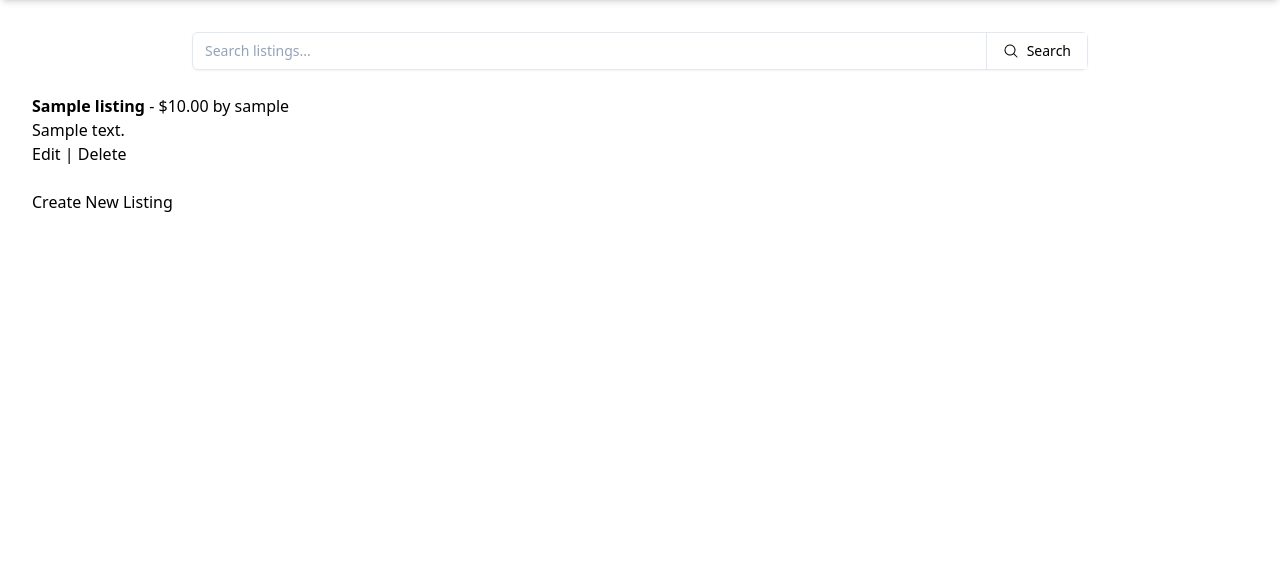
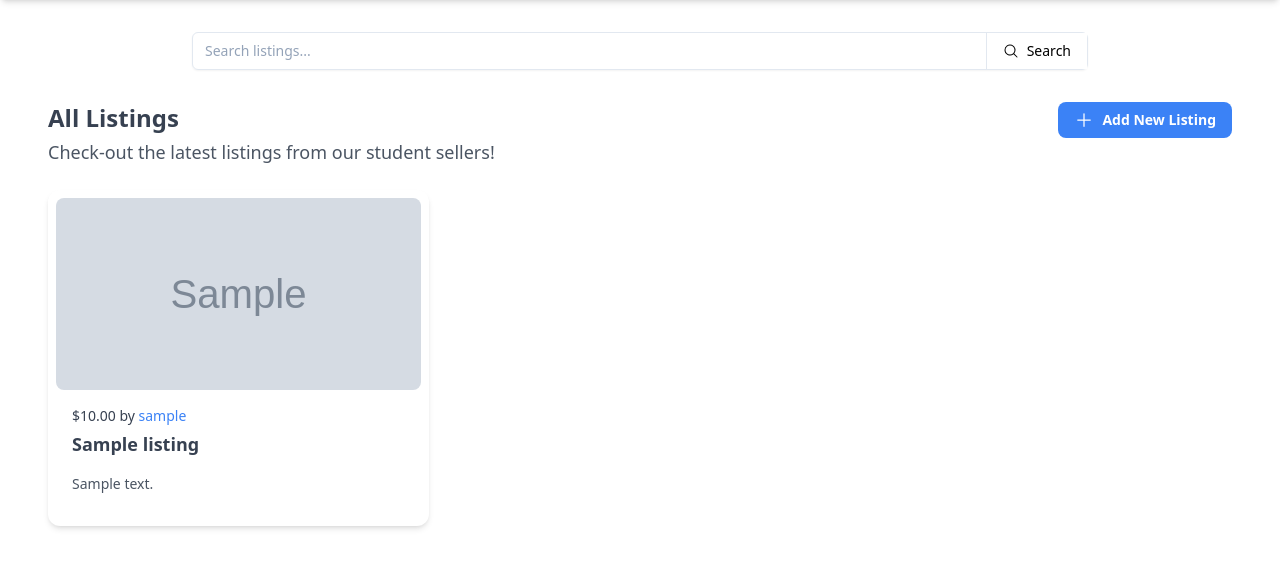
Before and after one commit to am-cid/hello-django, a Django app: page /home/ in a window 1280 px wide. Shown: the part 52-620 px from the top of the page. Run offline with Django 5.2, Linux system fonts and the light colour scheme; a user stored in the database is signed in; tables that the repository leaves empty hold one stand-in row (values such as "Sample post"); grey boxes marked "Sample" are stand-in pictures; parts of the project's set-up code (start-up, migrations or seed data) failed here and were passed over; some libraries are stand-ins or nearby versions.

Commit message:
Listings Page now available
- custom cards for product listings
- add listing button for logged in users

```diff
--- a/simple_crud/listings/templates/listings/home.html
+++ b/simple_crud/listings/templates/listings/home.html
@@ -4,55 +4,115 @@
 {% block content %}
 
 <!-- Search -->
-<form method="GET" action="{% url 'home' %}" class="w-full max-w-4xl mx-auto mb-6 mt-8">
-  <div class="flex items-center border border-slate-200 rounded-md shadow-sm hover:border-slate-300 focus-within:border-slate-400 transition duration-300">
+<form method="GET" action="{% url 'home' %}"
+  class="w-full max-w-4xl mx-auto mt-8">
+  <div
+    class="flex items-center border border-slate-200 rounded-md shadow-sm hover:border-slate-300 focus-within:border-slate-400 transition duration-300">
     <input
       type="text"
       name="q"
       value="{{ query }}"
       placeholder="Search listings..."
-      class="w-full bg-transparent placeholder:text-slate-400 text-slate-700 text-sm py-2 px-3 focus:outline-none"
-    />
-
+      class="w-full bg-transparent placeholder:text-slate-400 text-slate-700 text-sm py-2 px-3 focus:outline-none" />
     <button
       type="submit"
-      class="flex items-center bg-white py-2 px-4 border-l border-slate-200 text-black text-sm font-medium hover:bg-gray-100 focus:bg-gray-200 focus:outline-none transition duration-300"
-    >
-      <svg xmlns="http://www.w3.org/2000/svg" viewBox="0 0 24 24" fill="currentColor" class="w-4 h-4 mr-2 text-black">
-        <path fill-rule="evenodd" d="M10.5 3.75a6.75 6.75 0 1 0 0 13.5 6.75 6.75 0 0 0 0-13.5ZM2.25 10.5a8.25 8.25 0 1 1 14.59 5.28l4.69 4.69a.75.75 0 1 1-1.06 1.06l-4.69-4.69A8.25 8.25 0 0 1 2.25 10.5Z" clip-rule="evenodd" />
+      class="flex items-center bg-white py-2 px-4 border-l border-slate-200 text-black text-sm font-medium hover:bg-gray-100 focus:bg-gray-200 focus:outline-none transition duration-300">
+      <svg xmlns="http://www.w3.org/2000/svg" viewBox="0 0 24 24"
+        fill="currentColor" class="w-4 h-4 mr-2 text-black">
+        <path fill-rule="evenodd"
+          d="M10.5 3.75a6.75 6.75 0 1 0 0 13.5 6.75 6.75 0 0 0 0-13.5ZM2.25 10.5a8.25 8.25 0 1 1 14.59 5.28l4.69 4.69a.75.75 0 1 1-1.06 1.06l-4.69-4.69A8.25 8.25 0 0 1 2.25 10.5Z"
+          clip-rule="evenodd" />
       </svg>
       Search
     </button>
   </div>
 </form>
 
+<!-- Listings -->
+<section class="py-4">
+  <div class="relative flex flex-col text-gray-700">
+
+    <!-- Listings Header -->
+    <div
+      class="relative bg-clip-border mt-4 mx-4 rounded-xl overflow-hidden bg-white text-gray-700 flex overflow-visible gap-y-4 flex-wrap items-start justify-between rounded-none">
+      <div>
+        <h1
+          class="block antialiased tracking-normal font-sans text-5xl font-semibold leading-tight text-blue-gray-900 !text-2xl mb-1">
+          All Listings
+        </h1>
+        <p
+          class="block antialiased font-sans text-base font-light leading-relaxed text-blue-gray-900 !text-lg font-normal text-gray-600">
+          Check-out the latest listings from our student sellers!
+        </p>
+      </div>
+
+      <!-- Add Listing Button -->
+      <div class="flex shrink-0 gap-2">
+        {% if user.is_authenticated %}
+        <a href="{% url 'listing_create' %}"
+          class="inline-flex items-center gap-2 px-4 py-2 bg-blue-500 text-white font-semibold text-sm rounded-lg hover:bg-blue-600 transition-all">
+          <svg xmlns="http://www.w3.org/2000/svg" fill="none"
+            viewBox="0 0 24 24"
+            stroke-width="1.5" stroke="currentColor" class="w-5 h-5">
+            <path stroke-linecap="round" stroke-linejoin="round"
+              d="M12 4.5v15m7.5-7.5h-15" />
+          </svg>
+          Add New Listing
+        </a>
+        {% endif %}
+      </div>
+    </div>
+
+    <!-- Listings Columns -->
+    <div class="p-6 grid xl:grid-cols-3 grid-cols-1 gap-5 px-4">
       {% if listings %}
-<ul>
       {% for listing in listings %}
-  <li>
-    <strong>
-      <a href="{% url 'listing_detail' listing.pk %}">{{ listing.name|highlight:query  }}</a>
-    </strong>
-    - ${{ listing.price }} by
-    <a href="{% url 'profile' listing.seller.username %}">{{ listing.seller.username }}</a>
-    <br />
+      <!-- Product Card -->
+      <div
+        class="relative bg-clip-border rounded-xl bg-white text-gray-700 shadow-md">
+        <div class="p-2">
+          {% if listing.picture %}
+          <img
+            src="{{ listing.picture.url }}"
+            alt="{{ listing.name }}"
+            class="w-full h-48 object-cover rounded-lg" />
+          {% else %}
+          <div
+            class="w-full h-48 bg-gray-300 flex items-center justify-center rounded-lg">
+            <span class="text-gray-500 text-sm">No Image Available</span>
+          </div>
+          {% endif %}
+
+          <!-- Listing Info -->
+          <div class="relative mt-4 mx-4 text-gray-700">
+            <p
+              class="block font-sans text-sm font-light text-blue-gray-900 font-medium">
+              ${{ listing.price }} by
+              <a href="{% url 'profile' listing.seller.username %}"
+                class="text-blue-500 hover:underline">
+                {{ listing.seller.username }}
+              </a>
+            </p>
+            <p class="block text-lg font-bold text-blue-gray-900 mt-1 mb-2">
+              <a href="{% url 'listing_detail' listing.pk %}"
+                class="hover:underline">
+                {{ listing.name|highlight:query }}
+              </a>
+            </p>
+            <p class="text-sm text-gray-600 py-2 mb-4">
               {{ listing.description|highlight:query }}
-    <br />
-    {% if user.is_authenticated and user == listing.seller %}
-      <a href="{% url 'listing_update' listing.pk %}">Edit</a> |
-      <a href="{% url 'listing_delete' listing.pk %}">Delete</a>
-    {% endif %}
-  </li>
-  <br />
+            </p>
+          </div>
+        </div>
+      </div>
       {% endfor %}
-</ul>
       {% else %}
       <p class="text-center text-gray-500 italic opacity-70 mt-6">
         No listings found
       </p>
       {% endif %}
+    </div>
+  </div>
+</section>
 
-{% if user.is_authenticated %}
-    <a href="{% url 'listing_create' %}">Create New Listing</a>
-{% endif %}
 {% endblock %}
```
Lines whose indentation alone changed are shown as unchanged.
